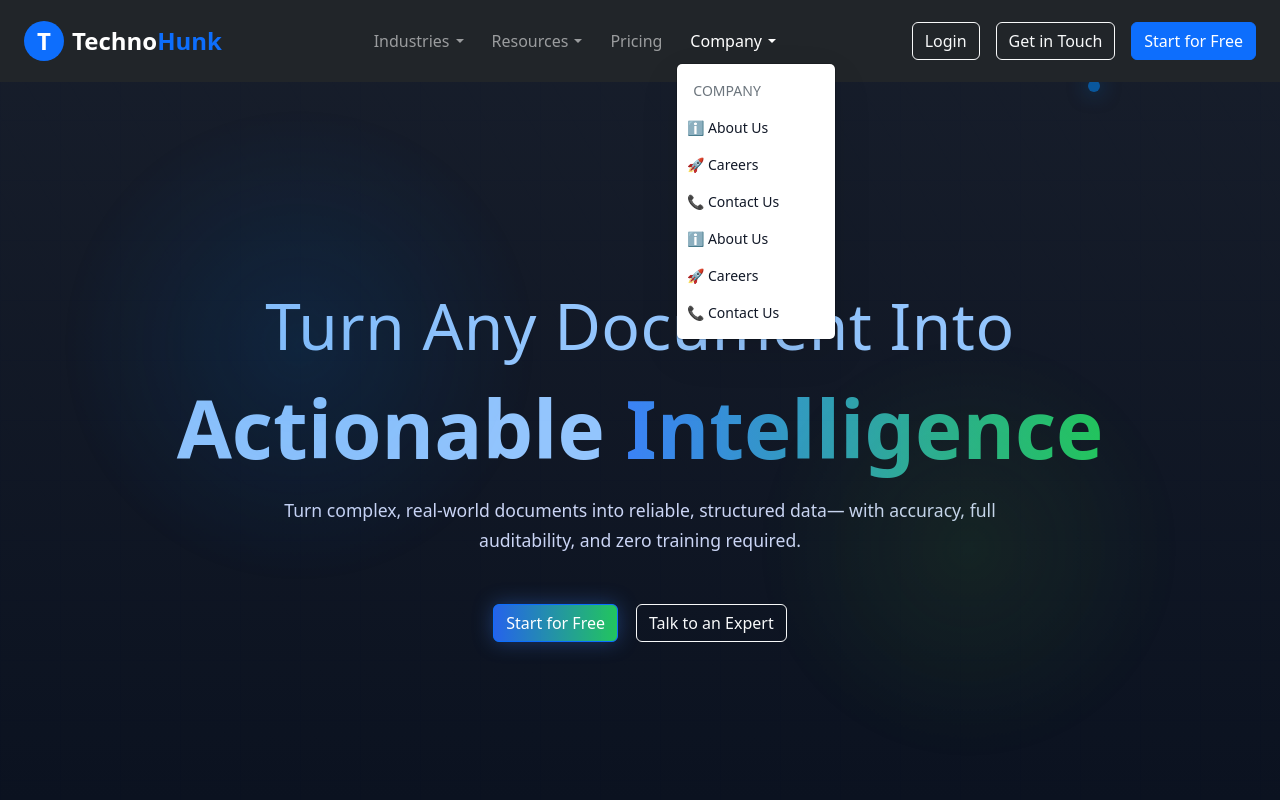
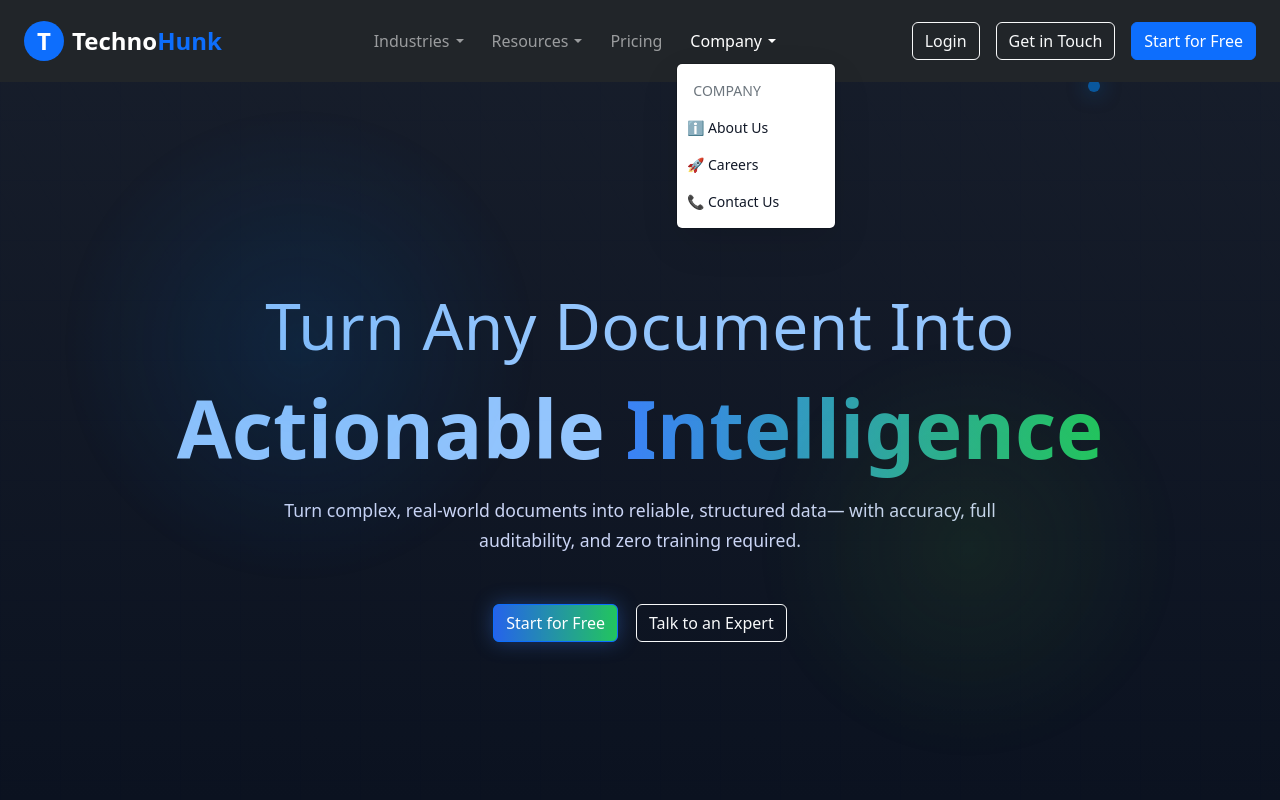
Before and after one commit to shivamrd/landing-ui, a React (Vite) app: page / in a window 1280 px wide. Both pictures are taken after a click on the button "Company". Shown: the top 800 px of the page. Built offline with nearby package versions, Linux system fonts and the light colour scheme.

Commit message:
Resolved about and contact conflict

```diff
--- a/src/Layout/Navbar/Navbar.jsx
+++ b/src/Layout/Navbar/Navbar.jsx
@@ -166,16 +166,17 @@ const Navbar = () => {
                     🚀 Careers
                   </a>
                 </li>
+
+                {/* <li><a className="landing-simple-item" href="#contact">📞 Contact Us</a></li> */}
                 <li>
-                  <a className="landing-simple-item" href="#contact">
+                  <Link
+                    to="/contact-us"
+                    className="landing-simple-item"
+                    href="#contact"
+                  >
                     📞 Contact Us
-                  </a>
+                  </Link>
                 </li>
-                <li><a className="landing-simple-item" href="#about">ℹ️ About Us</a></li>
-                <li><a className="landing-simple-item" href="#careers">🚀 Careers</a></li>
-                {/* <li><a className="landing-simple-item" href="#contact">📞 Contact Us</a></li> */}
-                <li><Link to="/contact-us" className="landing-simple-item" href="#contact">📞 Contact Us</Link></li>
-
               </ul>
             </li>
           </ul>
```
Also changed, not shown: public/assets/styles/custom.css (+13 -15 lines).
